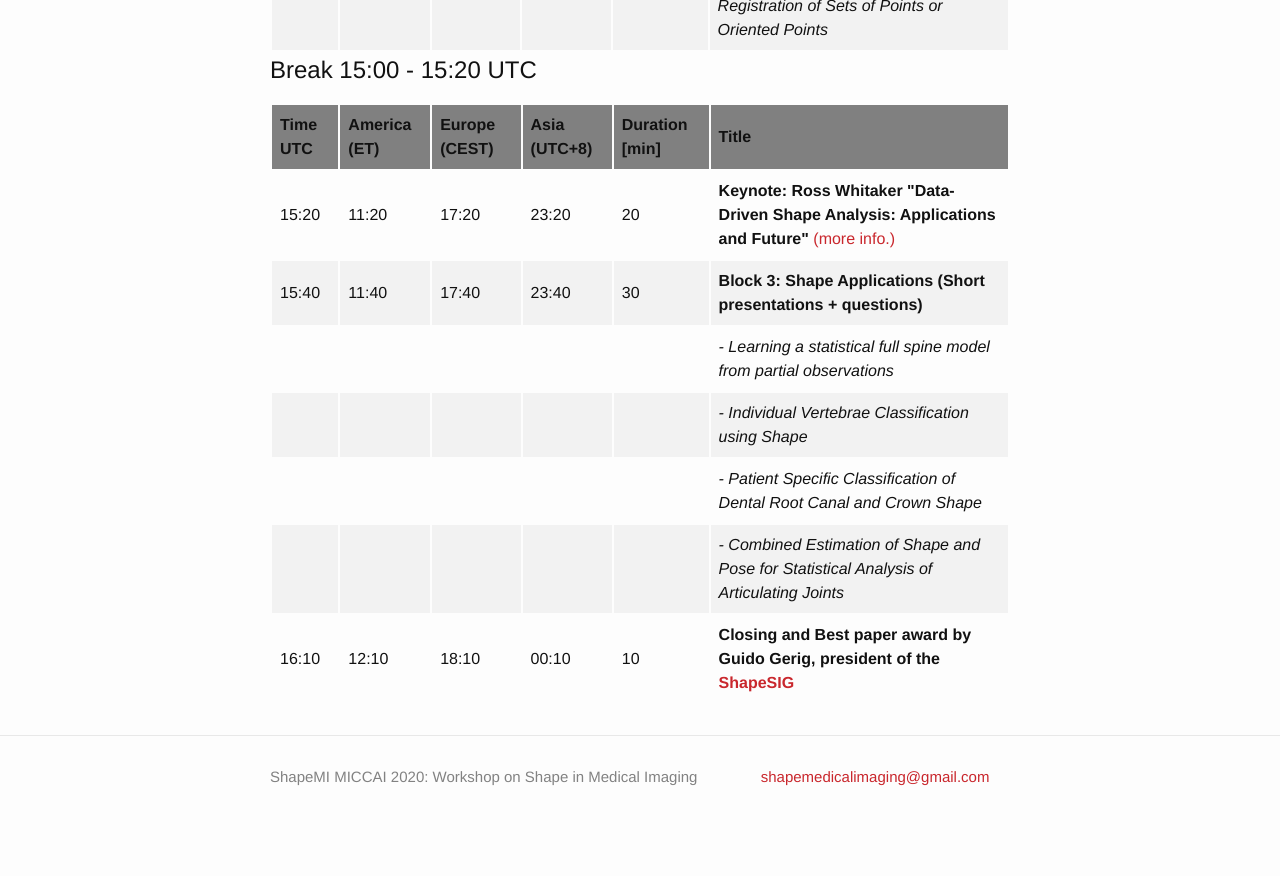
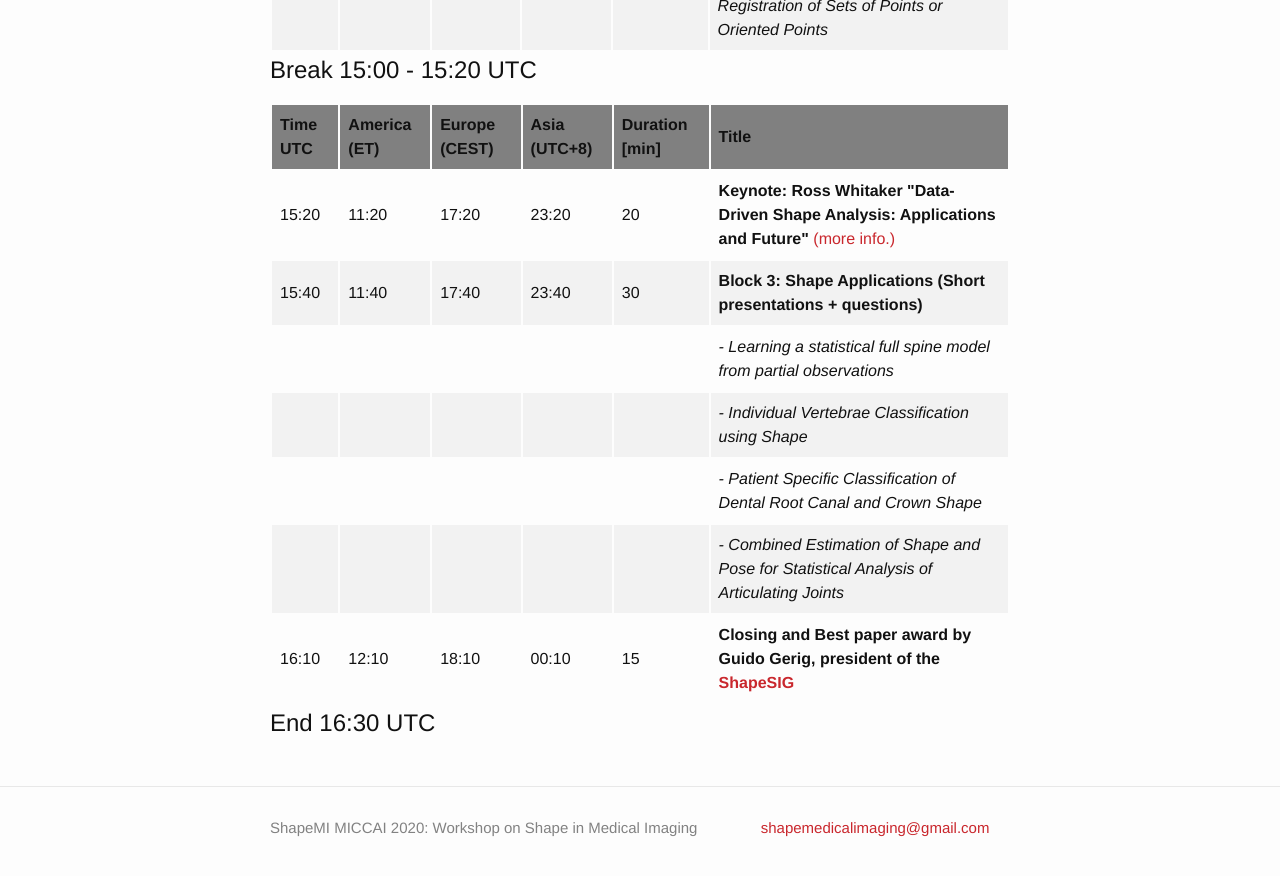
Before and after one commit to shapemi/shapemi2020, a Jekyll site: the page built from program/index.md, in a window 1280 px wide and 900 px high, scrolled down 1407 px. Shown: the top 876 px of the window. Built offline with Jekyll 4.4.1, drawn with Linux system fonts in a browser that asks for light colours; before the commit the page ends 2256 px from its top, so only the background shows below that.

Commit message:
ENH: Add closing time

```diff
--- a/program/index.md
+++ b/program/index.md
@@ -232,8 +232,10 @@ tr:nth-child(even) {background-color: #f2f2f2;}
 <td>12:10</td>
 <td>18:10</td>
 <td>00:10</td>
-<td>10</td>
+<td>15</td>
 <td><b>Closing and Best paper award by Guido Gerig, president of the <a href="http://www.miccai.org/special-interest-groups/shape-modeling-and-analysis/" target="_blank">ShapeSIG</a></b></td>
 </tr>
 </tbody>
 </table>
+
+<h2>End 16:30 UTC</h2>
```
